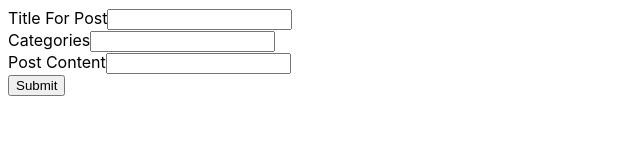
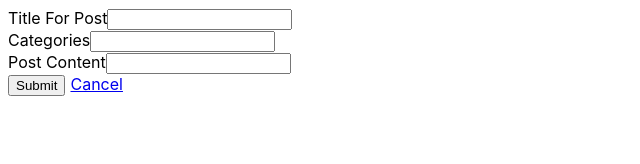
Before and after one commit to immanoj16/Blog-React-Redux, a React app: page /posts/new in a window 1280 px wide. Shown: the top 164 px of the page, without its empty margins (0-640 px from the left). Built offline with nearby package versions, Linux system fonts and the light colour scheme.

Commit message:
Add: cancel button

```diff
--- a/src/js/components/PostsNew.js
+++ b/src/js/components/PostsNew.js
@@ -1,5 +1,6 @@
 import React, { Component } from 'react'
 import { Field, reduxForm } from 'redux-form'
+import { Link } from 'react-router-dom'
 
 class PostsNew extends Component {
 
@@ -49,6 +50,7 @@
           component={this.renderField}
         />
         <button type='submit' className='btn btn-primary'>Submit</button>
+        <Link to='/' className='btn btn-default'>Cancel</Link>
       </form>
     )
   }
--- a/src/scss/app.scss
+++ b/src/scss/app.scss
@@ -1,3 +1,7 @@
 body {
     font-family: -apple-system,BlinkMacSystemFont,Segoe UI,Roboto,Oxygen-Sans,Ubuntu,Cantarell,Helvetica Neue,sans-serif;
 }
+
+form a {
+  margin-left: 5px;
+}
```
